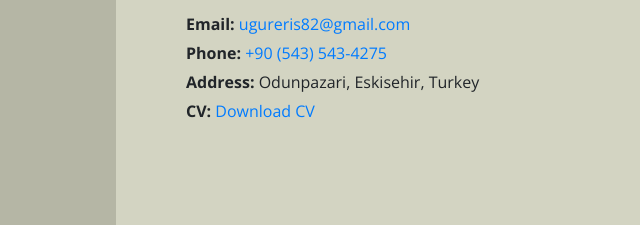
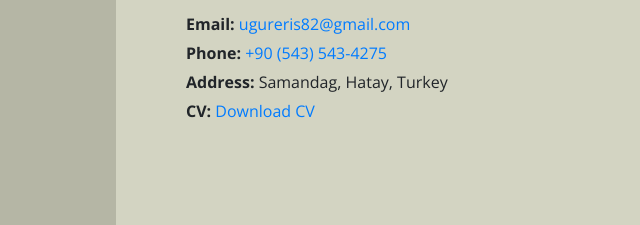
Before and after one commit to ugureris/ugureris.github.io, a plain HTML site: page index.html in a window 1280 px wide. Shown: the part 5326-5551 px from the top of the page, 184-824 px from the left. Drawn offline with nearby package versions, Linux system fonts and the light colour scheme.

Commit message:
organized

```diff
--- a/index.html
+++ b/index.html
@@ -366,7 +366,7 @@
             <strong>Phone:</strong>
             <a href="tel:+905435434275">+90 (543) 543-4275</a>
           </p>
-          <p><strong>Address:</strong> Odunpazari, Eskisehir, Turkey</p>
+          <p><strong>Address:</strong> Samandag, Hatay, Turkey</p>
           <p>
             <strong>CV:</strong
             ><a href="UGUR ERIS CV (2).pdf" download> Download CV</a>
```
